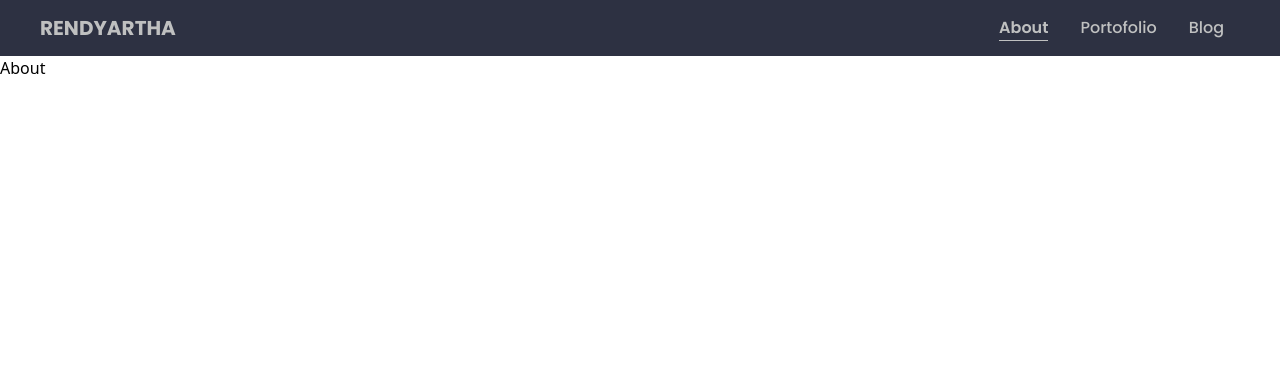
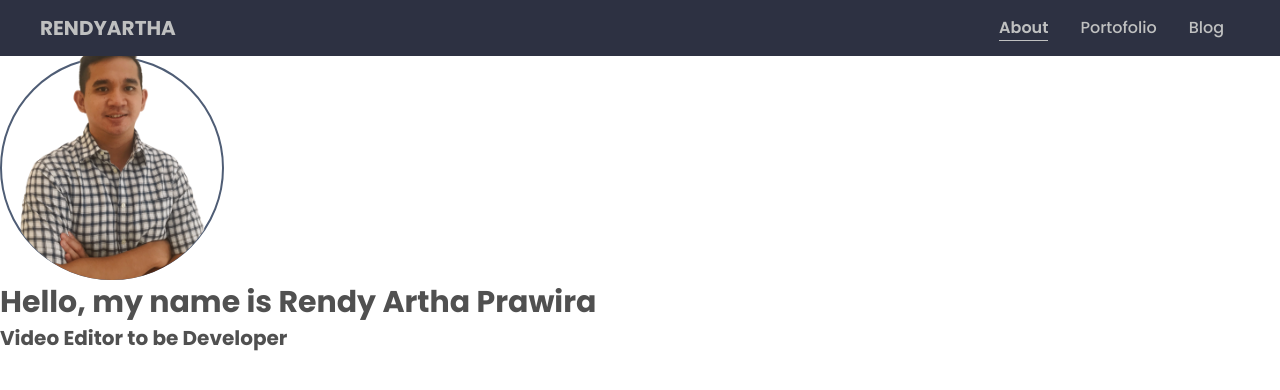
Before and after one commit to RendyArthaP/websiteportofolio, a React (Create React App) app: page /about in a window 1280 px wide. Shown: the top 390 px of the page. Built offline with nearby package versions, Linux system fonts and the light colour scheme.

Commit message:
create content

```diff
--- a/src/pages/About.js
+++ b/src/pages/About.js
@@ -1,12 +1,22 @@
 import React from 'react'
-import { useLocation } from 'react-router-dom'
 import Navbar from '../components/Navbar'
+import imageProfile from '../img/profile1.png'
 
 const About = () => {
   return (
     <div>
       <Navbar />
-      <h1>About</h1>
+      <div>
+        <div className="border-profile border-2 rounded-full w-56 h-56">
+          <img
+            src={imageProfile}
+            alt="profile1"
+            className="rounded-full self-center -mt-4"
+          />
+        </div>
+        <h1 className="font-bold font-poppins text-xl text-basic my-1 lg:text-3xl">Hello, my name is Rendy Artha Prawira</h1>
+        <h2 className="font-bold font-poppins text-md text-basic my-1 lg:text-xl">Video Editor to be Developer</h2>
+      </div>
     </div>
   )
 }
--- a/src/pages/Blog.js
+++ b/src/pages/Blog.js
@@ -1,5 +1,4 @@
 import React from 'react'
-import { useLocation } from 'react-router-dom'
 import Navbar from '../components/Navbar'
 
 const Blog = () => {
--- a/src/pages/Portofolio.js
+++ b/src/pages/Portofolio.js
@@ -1,5 +1,4 @@
 import React from 'react'
-import { useLocation } from 'react-router-dom'
 import Navbar from '../components/Navbar'
 
 const Portofolio = () => {
```
